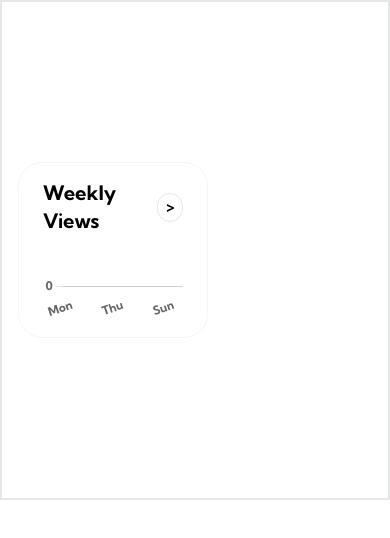
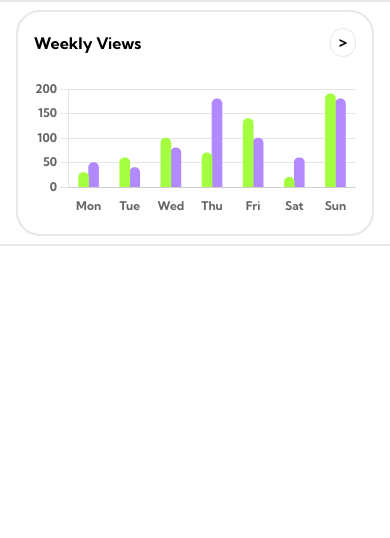
Before and after one commit to tejas-git64/SocialDashboard, a SvelteKit app: page /dashboard in a window 390 px wide. Shown: the top 538 px of the page. Built offline with nearby package versions, Linux system fonts and the light colour scheme.

Commit message:
added responsivity to bar chart

```diff
--- a/src/components/Charts/WeeklyViews/WeeklyViews.svelte
+++ b/src/components/Charts/WeeklyViews/WeeklyViews.svelte
@@ -11,6 +11,7 @@
 	const days = ['Mon', 'Tue', 'Wed', 'Thu', 'Fri', 'Sat', 'Sun'];
 	const barWidth = 10;
 	const barRadius = 5;
+	const fontFamily = `'Kumbh Sans', sans-serif`;
 	let config: ChartConfiguration = {
 		type: 'bar',
 		data: {
@@ -42,7 +43,7 @@
 					},
 					ticks: {
 						font: {
-							family: `'Kumbh Sans', sans-serif`,
+							family: fontFamily,
 							size: 14,
 							weight: 'medium'
 						}
@@ -51,7 +52,7 @@
 				y: {
 					ticks: {
 						font: {
-							family: `'Kumbh Sans', sans-serif`,
+							family: fontFamily,
 							size: 14,
 							weight: 'medium'
 						}
@@ -66,11 +67,25 @@
 						boxWidth: 15, //Adjusts box width of each bar in legend
 						boxHeight: 0, //Adjusts box height of each bar in legend
 						font: {
-							family: `'Kumbh Sans', sans-serif`,
+							family: fontFamily,
 							size: 12,
 							weight: 'bold'
 						}
 					}
+				},
+				tooltip: {
+					boxPadding: 4,
+					cornerRadius: 5,
+					titleFont: {
+						family: fontFamily
+					},
+					bodyFont: {
+						family: fontFamily,
+						weight: 'bold'
+					},
+					usePointStyle: true,
+					bodyAlign: 'center',
+					padding: 8
 				}
 			}
 		}
@@ -86,10 +101,10 @@
 </script>
 
 <div
-	class="p-4 px-6 flex flex-col items-start justify-between border-[1px] border-neutral-100 w-full h-auto rounded-3xl hover:shadow-xl"
+	class="p-4 flex flex-col items-start justify-between w-full lg:w-[50%] xl:w-[40%] h-full xl:h-auto rounded-3xl hover:shadow-xl border-2 transition-all ease-out"
 >
-	<div class="w-full flex justify-between items-center mb-4">
-		<h2 class="font-bold text-xl">Weekly Views</h2>
+	<div class="w-full h-full flex justify-between items-center">
+		<h2 class="font-bold text-md xl:text-xl">Weekly Views</h2>
 		<button class="font-bold border-[1px] p-2 pb-[3px] pt-0 rounded-full hover:bg-neutral-100"
 			>></button
 		>
--- /dev/null
+++ b/src/components/Nav/Nav.svelte
@@ -0,0 +1,8 @@
+<nav class="hidden md:block w-32 lg:hover:w-96 xl:w-96 h-full border-2 transition-all ease-out">
+	<ul>
+		<li />
+		<li />
+		<li />
+		<li />
+	</ul>
+</nav>
--- a/src/routes/+layout.svelte
+++ b/src/routes/+layout.svelte
@@ -1,5 +1,9 @@
 <script>
-    import "../app.css"
+	import '../app.css';
+	import Nav from '../components/Nav/Nav.svelte';
 </script>
 
-<slot />
+<div class="w-full h-[100vh] flex">
+	<Nav />
+	<slot />
+</div>
--- a/src/routes/+page.svelte
+++ b/src/routes/+page.svelte
@@ -1,2 +1,6 @@
 <script lang="ts">
 </script>
+
+<div>
+
+</div>
--- a/src/routes/dashboard/+page.svelte
+++ b/src/routes/dashboard/+page.svelte
@@ -1,10 +1,12 @@
 <script>
 	import WeeklyViews from '../../components/Charts/WeeklyViews/WeeklyViews.svelte';
+	import Nav from '../../components/Nav/Nav.svelte';
 </script>
 
-<div>
-	<div class="w-full border-2 p-4 h-[500px] flex items-center justify-evenly">
+<div class="w-full h-full flex flex-col sm:flex-row items-start justify-start">
+	<div
+		class="w-full h-auto border-y-2 mx-auto flex-col md:flex-row items-center justify-start px-4 py-2"
+	>
 		<WeeklyViews />
-		<div class="w-full h-full" />
 	</div>
 </div>
```
